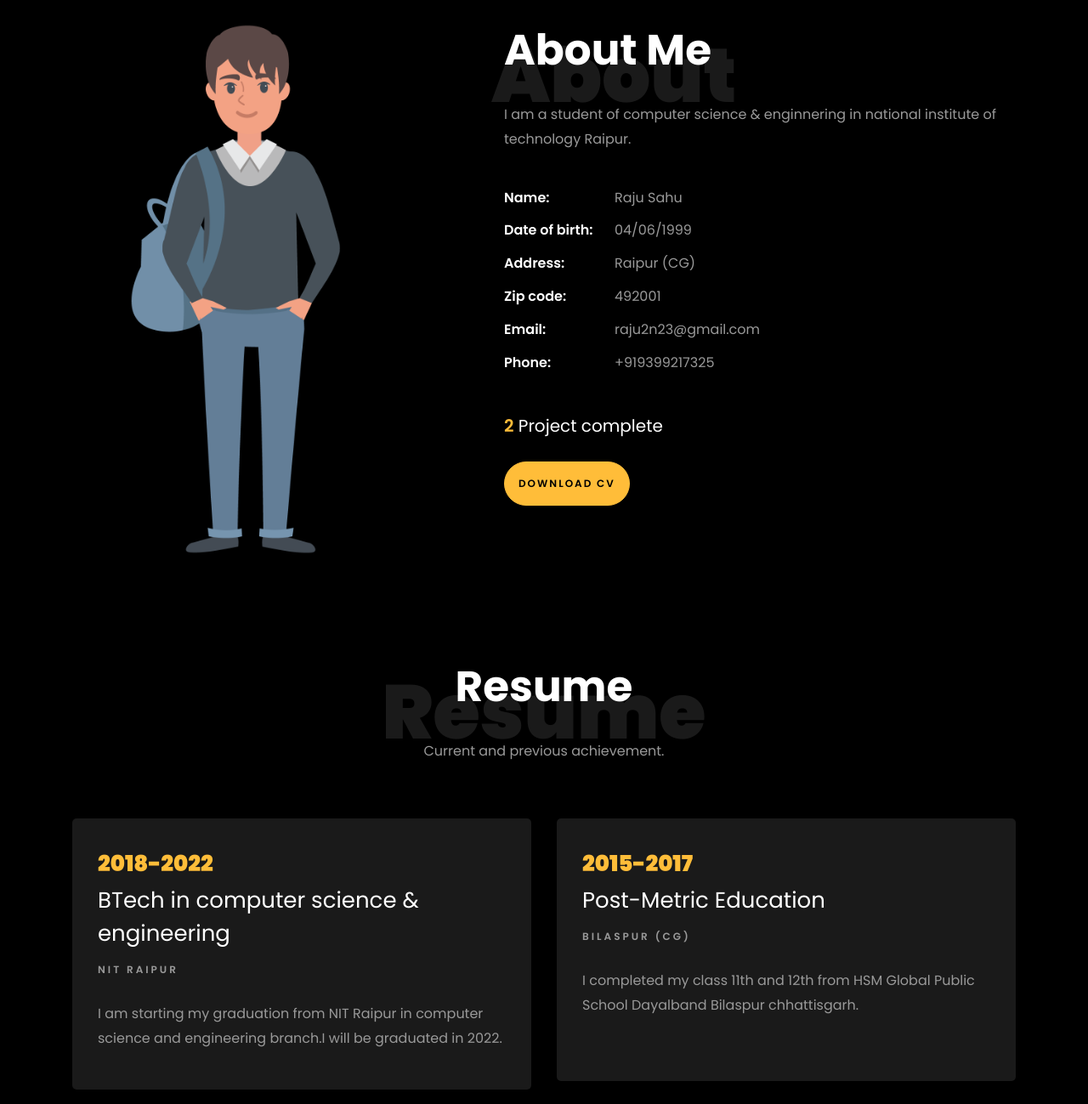
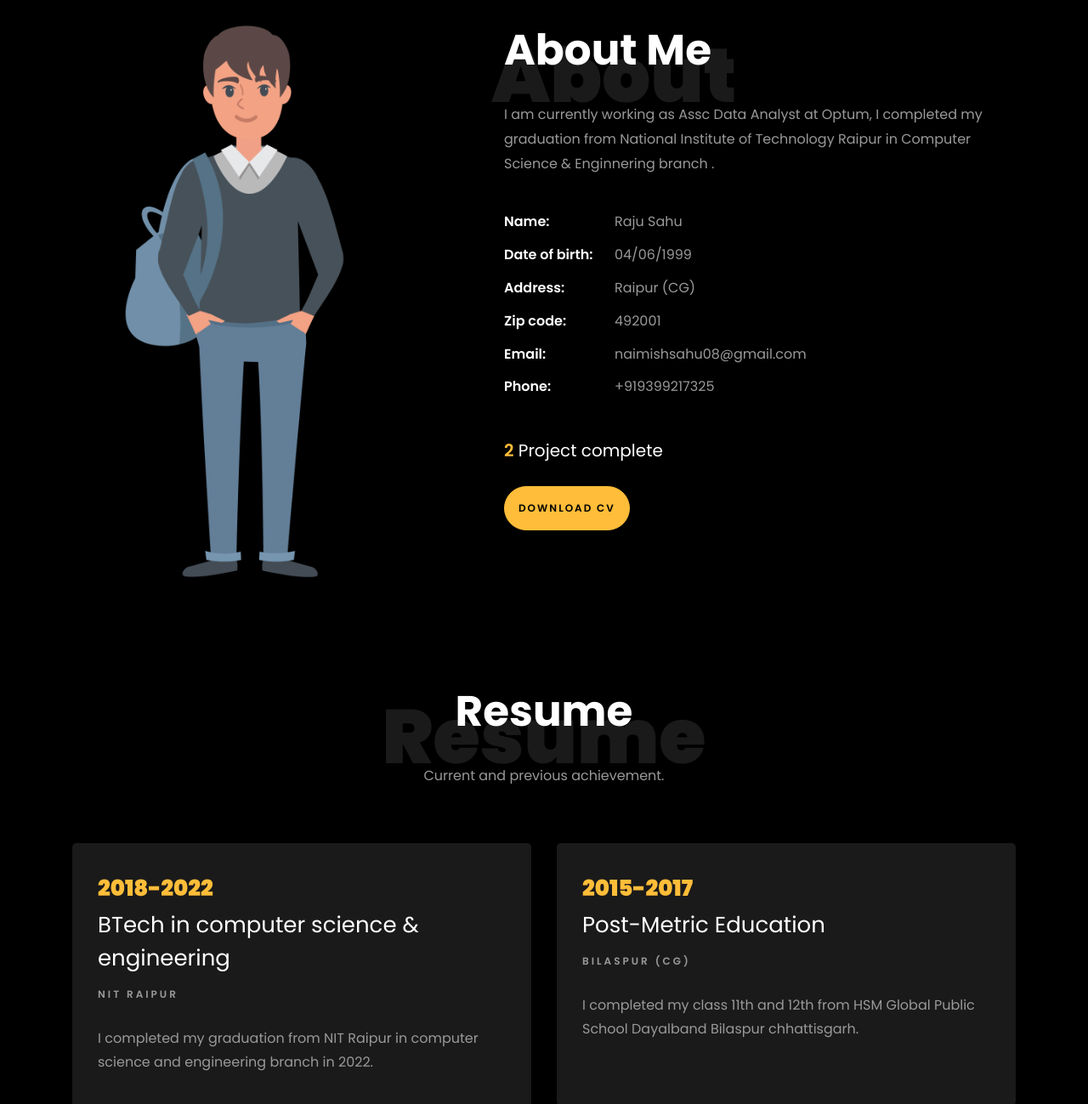
Before and after one commit to Raju1822/Raju, a plain HTML site: page index.html in a window 1280 px wide. Shown: the part 840-2139 px from the top of the page at 85% size. Drawn offline with Linux system fonts and the light colour scheme; files whose address does not match are found by name.

Commit message:
New Update index.html

```diff
--- a/index.html
+++ b/index.html
@@ -1,7 +1,7 @@
 <!DOCTYPE html>
 <html lang="en">
   <head>
-    <title>Resume </title>
+    <title>Raju</title>
     <meta charset="utf-8">
     <meta name="viewport" content="width=device-width, initial-scale=1, shrink-to-fit=no">
 
@@ -77,7 +77,7 @@
 		          <div class="one-forth d-flex align-items-center ftco-animate" data-scrollax=" properties: { translateY: '70%' }">
 		          	<div class="text">
 		          		<span class="subheading">Hello!</span>
-			            <h1 class="mb-4 mt-3">I'm a <span>student</span> in NITRR</h1>
+			            <h1 class="mb-4 mt-3">I <span>work</span> at Optum</h1>
 			            <p><a href="#" class="btn btn-primary py-3 px-4">Hire me</a> <a href="#" class="btn btn-white btn-outline-white py-3 px-4">My works</a></p>
 		            </div>
 		          </div>
@@ -102,13 +102,13 @@
 		          <div class="col-md-12 heading-section ftco-animate">
 		          	<h1 class="big">About</h1>
 		            <h2 class="mb-4">About Me</h2>
-		            <p>I am a student of computer science & enginnering in national institute of technology Raipur.</p>
+		            <p>I am currently working as Assc Data Analyst at Optum, I completed my graduation from National Institute of Technology Raipur in Computer Science & Enginnering branch .</p>
 		            <ul class="about-info mt-4 px-md-0 px-2">
 		            	<li class="d-flex"><span>Name:</span> <span>Raju Sahu</span></li>
 		            	<li class="d-flex"><span>Date of birth:</span> <span>04/06/1999</span></li>
 		            	<li class="d-flex"><span>Address:</span> <span>Raipur (CG)</span></li>
 		            	<li class="d-flex"><span>Zip code:</span> <span>492001</span></li>
-		            	<li class="d-flex"><span>Email:</span> <span>raju2n23@gmail.com</span></li>
+		            	<li class="d-flex"><span>Email:</span> <span>naimishsahu08@gmail.com</span></li>
 		            	<li class="d-flex"><span>Phone: </span> <span>+919399217325</span></li>
 		            </ul>
 		          </div>
@@ -143,8 +143,8 @@
     					<span class="date">2018-2022</span>
     					<h2>BTech in computer science & engineering</h2>
     					<span class="position">NIT Raipur</span>
-    					<p class="mt-4">I am starting my graduation from NIT Raipur in computer
-							science and engineering branch.I will be graduated in 2022.</p>
+    					<p class="mt-4">I completed my graduation from NIT Raipur in computer
+							science and engineering branch in 2022.</p>
 					</div>
 					<div class="resume-wrap ftco-animate">
     					<span class="date">2014-2015</span>
@@ -571,7 +571,7 @@
           			<span class="icon-map-signs"></span>
           		</div>
           		<h3 class="mb-4">Address</h3>
-	            <p>Hostel-H room No-418 NIT Raipur (CG)</p>
+	            <p>Gurugram Haryana</p>
 	          </div>
           </div>
           <div class="col-md-6 col-lg-3 d-flex ftco-animate">
@@ -684,7 +684,7 @@
 	              <ul>
 	                <li><span class="icon icon-map-marker"></span><span class="text">492001 Raipur(CG) </span></li>
 	                <li><a href="9399217325"><span class="icon icon-phone"></span><span class="text">9399217325</span></a></li>
-	                <li><a href="raju2n23@gmail.com"><span class="icon icon-envelope"></span><span class="text">raju2n23@gmail.com</span></a></li>
+	                <li><a href="naimishsahu08@gmail.com"><span class="icon icon-envelope"></span><span class="text">naimishsahu08@gmail.com</span></a></li>
 	              </ul>
 	            </div>
             </div>
```
